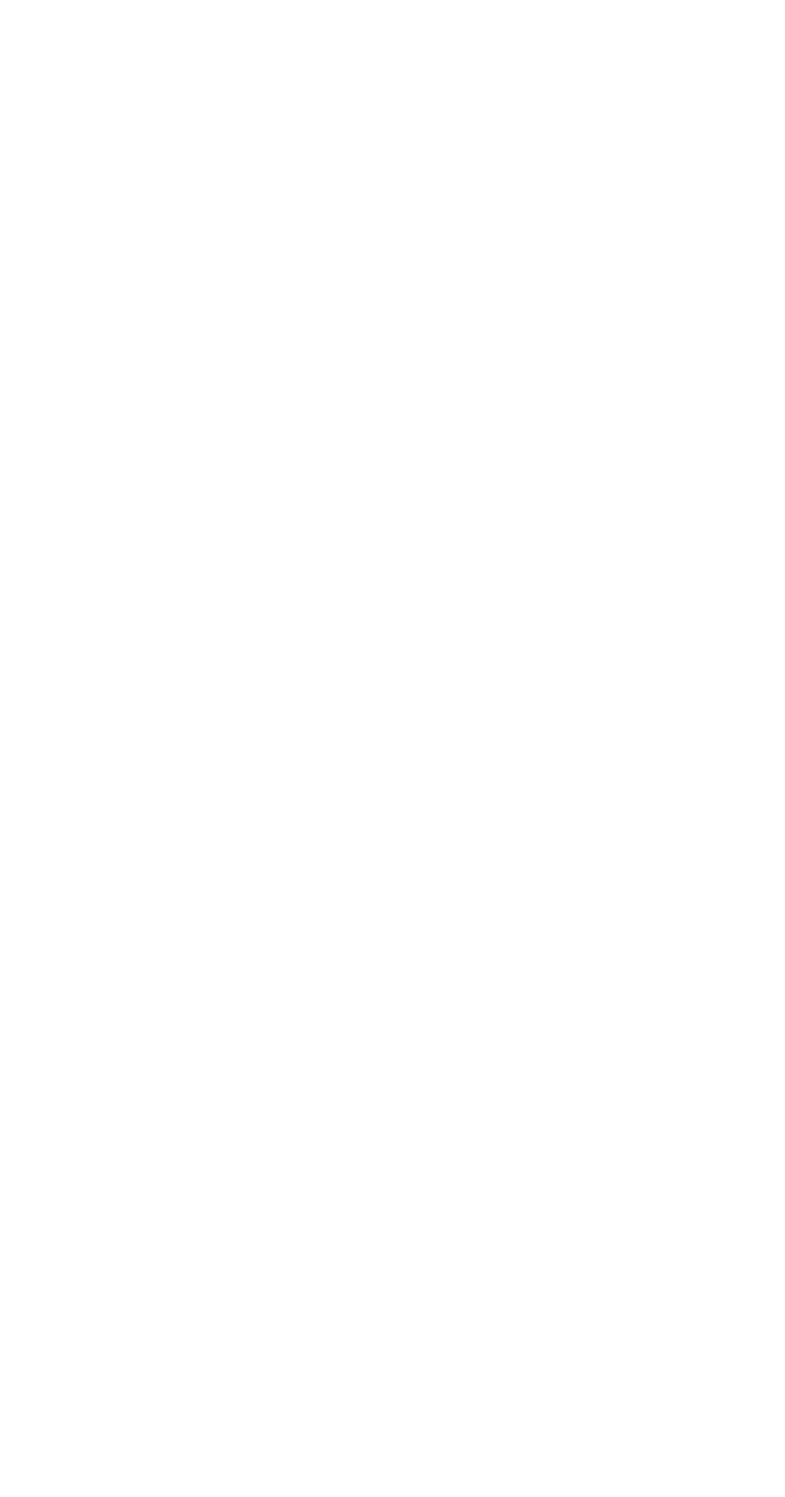
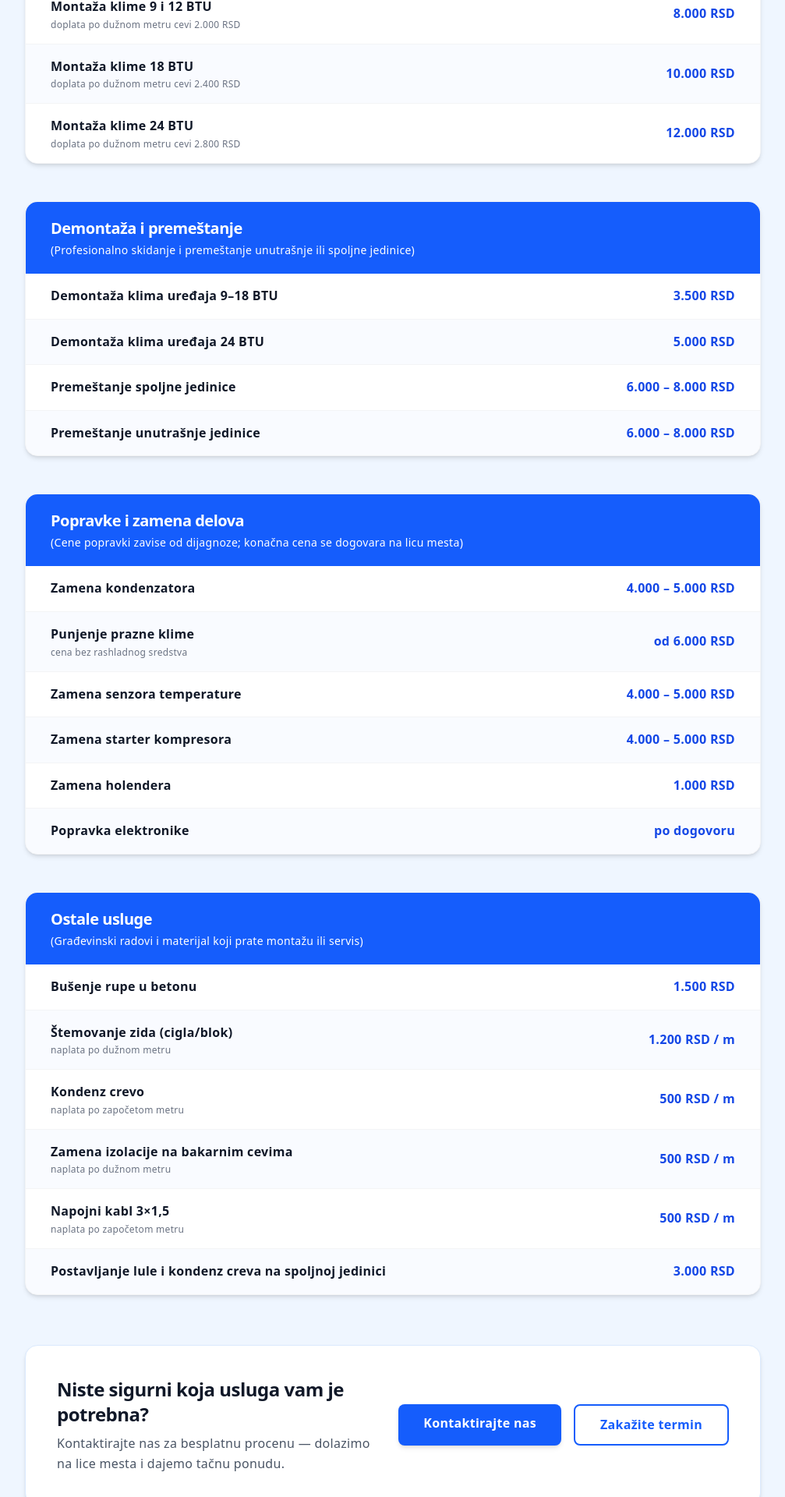
Before and after one commit to RaptorFF/next.js-frigo-mark-project, a Next.js app: page /pricing in a window 1280 px wide. Before the commit this address had no page. Shown: the part 814-2734 px from the top of the page at 78% size, without its empty margins (136-1143 px from the left). Before the commit the page ends 800 px from the top, so only its background shows below. Built offline with nearby package versions, Linux system fonts and the light colour scheme.

Commit message:
Adding Pricing Page

```diff
--- a/app/_components/Header.js
+++ b/app/_components/Header.js
@@ -101,8 +101,9 @@ export default function Header() {
               )}
             </div>
             <Link
-              href="/#pricing"
+              href="/pricing"
               className="hover:text-blue-100 transition px-4 py-2"
+              onClick={() => window.scrollTo(0, 0)}
             >
               Cenovnik
             </Link>
@@ -165,9 +166,12 @@ export default function Header() {
               Usluge
             </Link>
             <Link
-              href="/#pricing"
+              href="/pricing"
               className="block px-4 py-2 hover:text-blue-100 transition"
-              onClick={() => setMobileMenuOpen(false)}
+              onClick={() => {
+                setMobileMenuOpen(false);
+                window.scrollTo(0, 0);
+              }}
             >
               Cenovnik
             </Link>
--- a/app/_styles/globals.css
+++ b/app/_styles/globals.css
@@ -77,9 +77,9 @@ h6 {
   font-weight: 700;
 }
 
-p {
+/* p {
   color: var(--text-light);
-}
+} */
 
 /* Custom animations */
 @keyframes fadeInUp {
--- /dev/null
+++ b/app/pricing/page.js
@@ -0,0 +1,231 @@
+import Link from "next/link";
+
+const categories = [
+  {
+    id: 1,
+    title: "Servis klima uređaja",
+    subtitle:
+      "Redovan godišnji servis — čišćenje, dezinfekcija, provera sistema",
+    rows: [
+      {
+        name: "Servis klime 9 i 12 BTU",
+        note: "redovan godišnji servis",
+        price: "od 1.500 RSD",
+      },
+      {
+        name: "Servis klime 18 BTU",
+        note: "redovan godišnji servis",
+        price: "od 3.000 RSD",
+      },
+      {
+        name: "Servis klime 24 BTU",
+        note: "redovan godišnji servis",
+        price: "od 3.500 RSD",
+      },
+    ],
+  },
+  {
+    id: 2,
+    title: "Montaža klima uređaja",
+    subtitle:
+      "Cena uključuje standardnu instalaciju; doplata za svaki dodatni dužni metar cevi",
+    rows: [
+      {
+        name: "Montaža klime 9 i 12 BTU",
+        note: "doplata po dužnom metru cevi 2.000 RSD",
+        price: "8.000 RSD",
+      },
+      {
+        name: "Montaža klime 18 BTU",
+        note: "doplata po dužnom metru cevi 2.400 RSD",
+        price: "10.000 RSD",
+      },
+      {
+        name: "Montaža klime 24 BTU",
+        note: "doplata po dužnom metru cevi 2.800 RSD",
+        price: "12.000 RSD",
+      },
+    ],
+  },
+  {
+    id: 3,
+    title: "Demontaža i premeštanje",
+    subtitle:
+      "Profesionalno skidanje i premeštanje unutrašnje ili spoljne jedinice",
+    rows: [
+      {
+        name: "Demontaža klima uređaja 9–18 BTU",
+        note: "",
+        price: "3.500 RSD",
+      },
+      { name: "Demontaža klima uređaja 24 BTU", note: "", price: "5.000 RSD" },
+      {
+        name: "Premeštanje spoljne jedinice",
+        note: "",
+        price: "6.000 – 8.000 RSD",
+      },
+      {
+        name: "Premeštanje unutrašnje jedinice",
+        note: "",
+        price: "6.000 – 8.000 RSD",
+      },
+    ],
+  },
+  {
+    id: 4,
+    title: "Popravke i zamena delova",
+    subtitle:
+      "Cene popravki zavise od dijagnoze; konačna cena se dogovara na licu mesta",
+    rows: [
+      { name: "Zamena kondenzatora", note: "", price: "4.000 – 5.000 RSD" },
+      {
+        name: "Punjenje prazne klime",
+        note: "cena bez rashladnog sredstva",
+        price: "od 6.000 RSD",
+      },
+      {
+        name: "Zamena senzora temperature",
+        note: "",
+        price: "4.000 – 5.000 RSD",
+      },
+      {
+        name: "Zamena starter kompresora",
+        note: "",
+        price: "4.000 – 5.000 RSD",
+      },
+      { name: "Zamena holendera", note: "", price: "1.000 RSD" },
+      { name: "Popravka elektronike", note: "", price: "po dogovoru" },
+    ],
+  },
+  {
+    id: 5,
+    title: "Ostale usluge",
+    subtitle: "Građevinski radovi i materijal koji prate montažu ili servis",
+    rows: [
+      { name: "Bušenje rupe u betonu", note: "", price: "1.500 RSD" },
+      {
+        name: "Štemovanje zida (cigla/blok)",
+        note: "naplata po dužnom metru",
+        price: "1.200 RSD / m",
+      },
+      {
+        name: "Kondenz crevo",
+        note: "naplata po započetom metru",
+        price: "500 RSD / m",
+      },
+      {
+        name: "Zamena izolacije na bakarnim cevima",
+        note: "naplata po dužnom metru",
+        price: "500 RSD / m",
+      },
+      {
+        name: "Napojni kabl 3×1,5",
+        note: "naplata po započetom metru",
+        price: "500 RSD / m",
+      },
+      {
+        name: "Postavljanje lule i kondenz creva na spoljnoj jedinici",
+        note: "",
+        price: "3.000 RSD",
+      },
+    ],
+  },
+];
+
+export default function PricingPage() {
+  return (
+    <main
+      className="bg-blue-50 min-h-screen"
+      style={{ paddingTop: "var(--header-height)" }}
+    >
+      {/* Pricing tables */}
+      <section className="max-w-5xl mx-auto px-6 sm:px-8 lg:px-10 pt-16 pb-16 space-y-12">
+        <div>
+          <h1 className="text-4xl md:text-5xl font-bold text-blue-900 mb-8 tracking-tight text-left">
+            Cenovnik usluga
+          </h1>
+          <p className="text-lg text-gray-700 leading-relaxed mb-10">
+            Transparentne cene bez skrivenih troškova. Cene su okvirne i mogu
+            varirati u zavisnosti od modela uređaja i uslova ugradnje. Cene su
+            bez PDV-a.
+          </p>
+        </div>
+        {categories.map((cat) => (
+          <div
+            key={cat.id}
+            className="bg-white rounded-2xl shadow-md border border-gray-100 overflow-hidden"
+          >
+            {/* Category header */}
+            <div className="bg-blue-600 px-8 py-5">
+              <h2 className="text-xl font-bold text-white">{cat.title}</h2>
+              {cat.subtitle && (
+                <p className="text-white text-sm mt-1 font-medium">
+                  ({cat.subtitle})
+                </p>
+              )}
+            </div>
+
+            {/* Rows */}
+            <table className="w-full">
+              <tbody>
+                {cat.rows.map((row, idx) => (
+                  <tr
+                    key={idx}
+                    className={`border-b border-gray-100 last:border-0 ${
+                      idx % 2 === 0 ? "bg-white" : "bg-blue-50/40"
+                    }`}
+                  >
+                    <td className="px-8 py-4">
+                      <span className="font-semibold text-gray-900 text-sm md:text-base">
+                        {row.name}
+                      </span>
+                      {row.note && (
+                        <span className="block text-gray-500 text-xs mt-0.5">
+                          {row.note}
+                        </span>
+                      )}
+                    </td>
+                    <td className="px-8 py-4 text-right whitespace-nowrap">
+                      <span className="font-bold text-blue-700 text-sm md:text-base">
+                        {row.price}
+                      </span>
+                    </td>
+                  </tr>
+                ))}
+              </tbody>
+            </table>
+          </div>
+        ))}
+      </section>
+
+      {/* CTA */}
+      <section className="max-w-5xl mx-auto px-6 sm:px-8 lg:px-10 pb-20">
+        <div className="bg-white rounded-2xl shadow-md border border-blue-100 p-10 flex flex-col md:flex-row items-center justify-between gap-6">
+          <div>
+            <h3 className="text-2xl font-bold text-gray-900 mb-2">
+              Niste sigurni koja usluga vam je potrebna?
+            </h3>
+            <p className="text-gray-600 leading-relaxed">
+              Kontaktirajte nas za besplatnu procenu — dolazimo na lice mesta i
+              dajemo tačnu ponudu.
+            </p>
+          </div>
+          <div className="flex flex-col sm:flex-row gap-4 shrink-0">
+            <Link
+              href="/contact"
+              className="bg-blue-600 text-white px-8 py-3 rounded-lg font-bold hover:bg-blue-700 transition shadow-md hover:shadow-lg text-center"
+            >
+              Kontaktirajte nas
+            </Link>
+            <Link
+              href="/serviceBooking"
+              className="border-2 border-blue-600 text-blue-600 px-8 py-3 rounded-lg font-bold hover:bg-blue-50 transition text-center"
+            >
+              Zakažite termin
+            </Link>
+          </div>
+        </div>
+      </section>
+    </main>
+  );
+}
```
